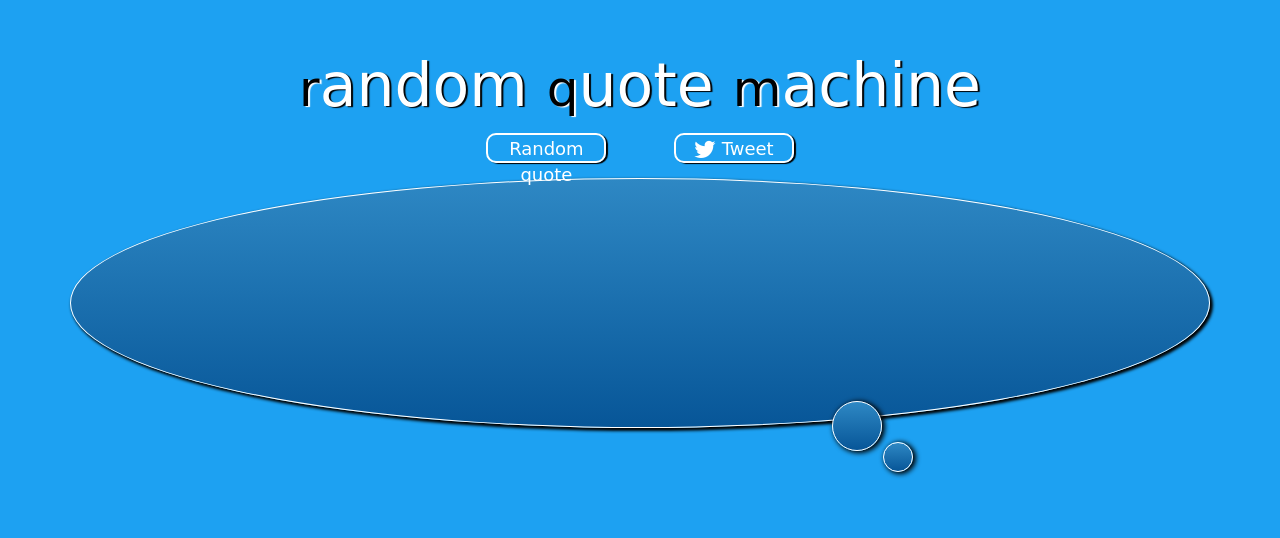
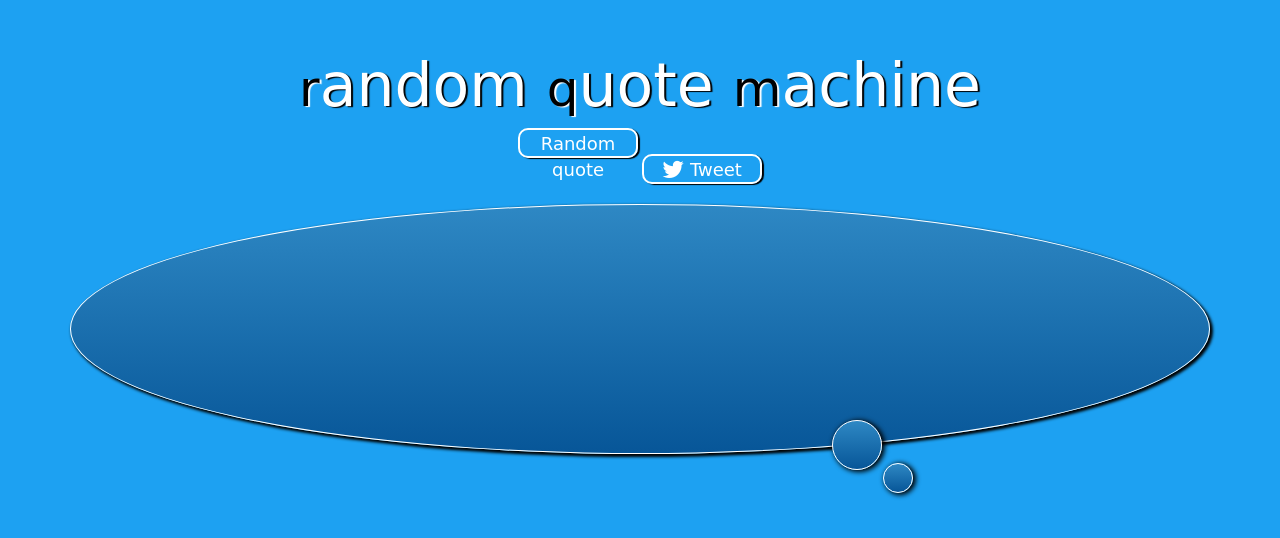
Before and after one commit to MarcinBystrzycki/AjaxRandomQuoteMachine, a website: page index.html in a window 1280 px wide. Shown: the part 128-666 px from the top of the page. Drawn offline with nearby package versions, Linux system fonts and the light colour scheme; no server answers; a web font is replaced by a local one.

Commit message:
Minor updates

```diff
--- a/js/script.js
+++ b/js/script.js
@@ -37,20 +37,7 @@ $(function() {
 		getQuote();
 	});
 
-	$('header, .div2').hide();
-	$('header, .div2').fadeIn(1500);
-	if ($(window).width() > 1200) {
-		$('.trigger').animate({left: '38%'}, 500);
-		$('.tweet').animate({right: '38%'}, 850);
-	} else if ($(window).width() > 900) {
-		$('.trigger').animate({left: '35%'}, 500);
-		$('.tweet').animate({right: '35%'}, 850);
-	} else if ($(window).width() > 525) {
-		$('.trigger').animate({left: '25%'}, 500);
-		$('.tweet').animate({right: '25%'}, 850);
-	} else {
-		$('.trigger').animate({left: '10%'}, 500);
-		$('.tweet').animate({right: '10%'}, 850);
-	}
+	$('header, .div1, .div2').hide();
+	$('header, .div1, .div2').fadeIn(1500);
 
 });
--- a/sass/style.sass
+++ b/sass/style.sass
@@ -21,7 +21,6 @@ h1
     text-shadow: 2px 1px 1px white
 
 .quote
-  margin-top: 60px
   border: 1px white solid
   padding: 90px 30px 0 30px
   height: 250px
@@ -90,15 +89,16 @@ a
   color: white
 
 .trigger
-  position: absolute
-  top: 20%
-  left: -50%
+  margin-bottom: -500px
+//.trigger
+//  position: absolute
+//  top: 20%
+//  left: -50%
 
-.tweet
-  position: absolute
-  top: 20%
-  right: -100%
-
+//.tweet
+//  position: absolute
+//  top: 20%
+//  right: -100%
 
 @media screen and (max-width: 992px)
   .container
```
Also changed, not shown: css/style.css, 1 other file.
